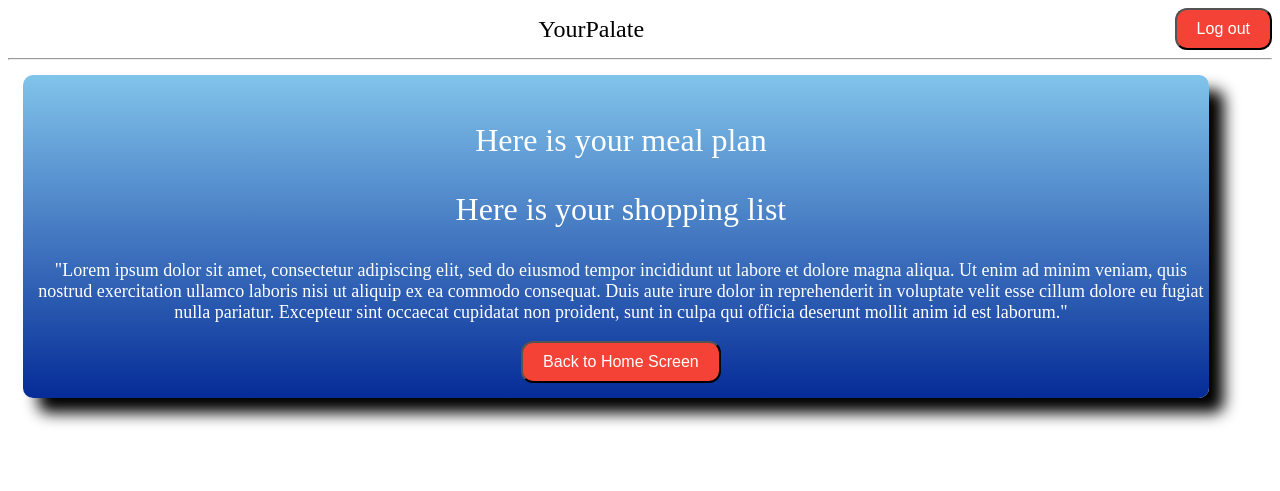
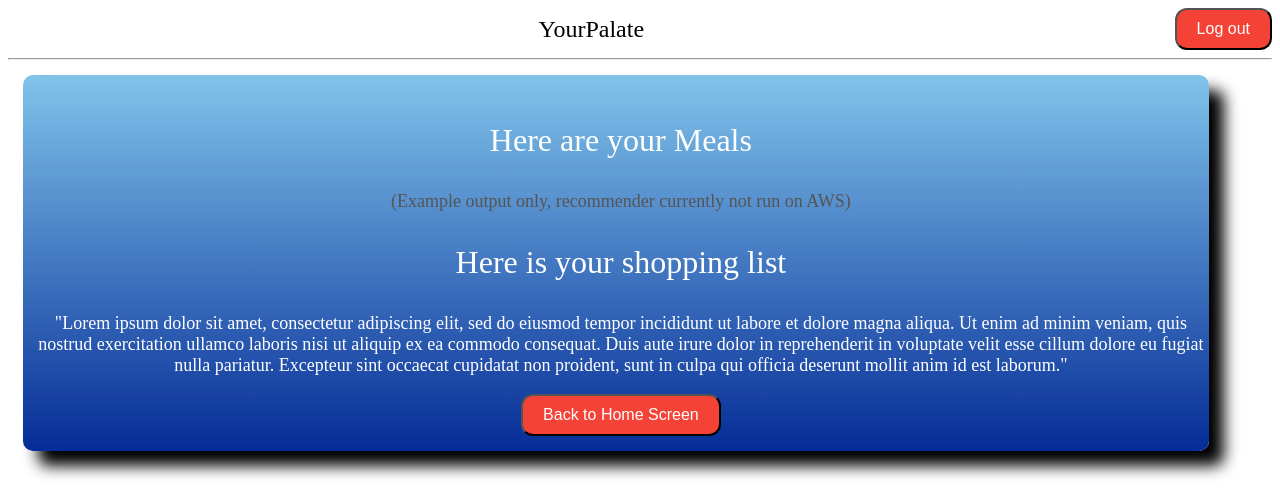
Before and after one commit to bitNathan/YourPalate, a Django app: template src/web_design/sample_site/templates/results.html in a window 1280 px wide. Shown: the top 491 px of the page. Run offline with Django 4.2, Linux system fonts and the light colour scheme; the template is opened without the code that fills it, so the values that code supplies are empty.

Commit message:
fixed mealplan output

```diff
--- a/src/web_design/sample_site/templates/results.html
+++ b/src/web_design/sample_site/templates/results.html
@@ -6,9 +6,16 @@
         <center>
             <font size="6">
 
-<p> Here is your meal plan </p>
+<p> Here are your Meals </p>
 <font size="4">
-    <p> {{output}} </p>
+    <p>
+        {% for item in output %}
+            {{ item }} <br>
+        {% endfor %}
+    </p>
+    <p style="font-size: 18px; color: #555;">
+        (Example output only, recommender currently not run on AWS)
+    </p>
 
             </font>
             <!-- <img src="{% static 'images/logo.png' %}" width="200" height="200">
```
Also changed, not shown: src/web_design/sample_site/YourPalate/views.py (+6 -1 lines).
